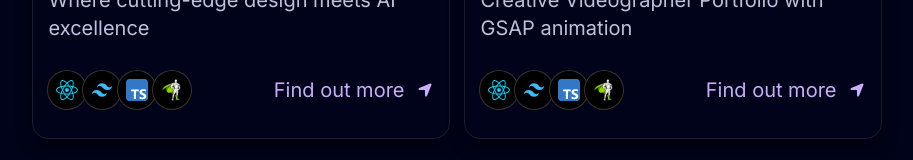
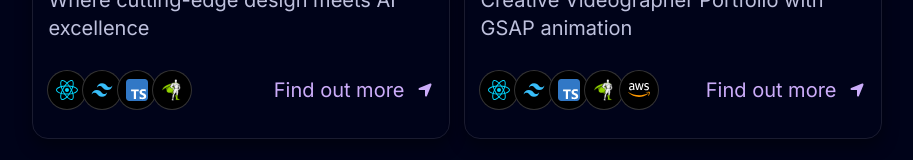
Before and after one commit to DagassaCoop/dev_portfolio, a Next.js app: page /projects in a window 1280 px wide. Shown: the part 630-790 px from the top of the page, without its empty margins (185-1098 px from the left). Built offline with nearby package versions, Linux system fonts and the light colour scheme.

Commit message:
update: add aws logo to project

```diff
--- a/src/data/index.ts
+++ b/src/data/index.ts
@@ -94,7 +94,7 @@ export const projects: IProject[] = [
     title: "Electronica",
     des: "Creative Videographer Portfolio with GSAP animation",
     img: "/electronicaPreview.jpg",
-    iconLists: ["/re.svg", "/tail.svg", "/ts.svg", "/gsap.svg"],
+    iconLists: ["/re.svg", "/tail.svg", "/ts.svg", "/gsap.svg", "/aws.svg"],
     link: "http://sashaproduction.ca",
   },
   {
```
Also changed, not shown: public/aws.svg (added).
